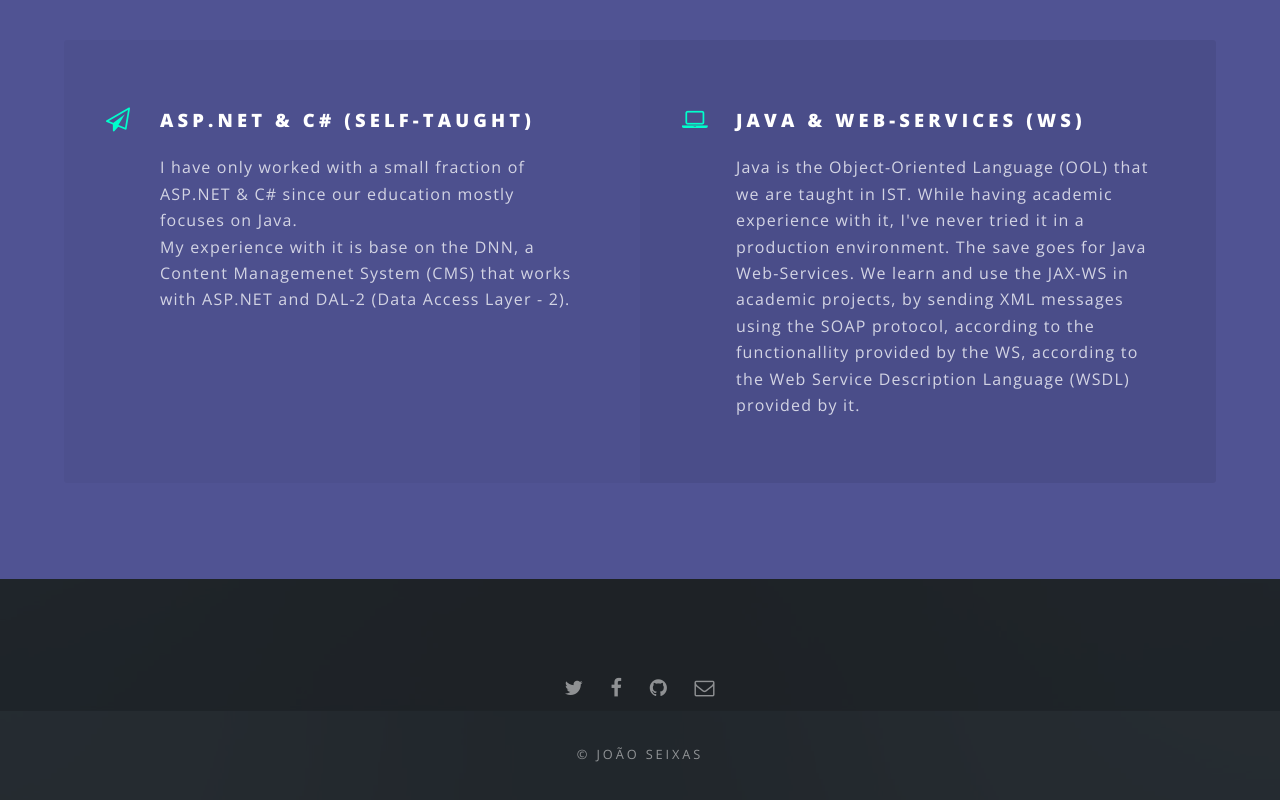
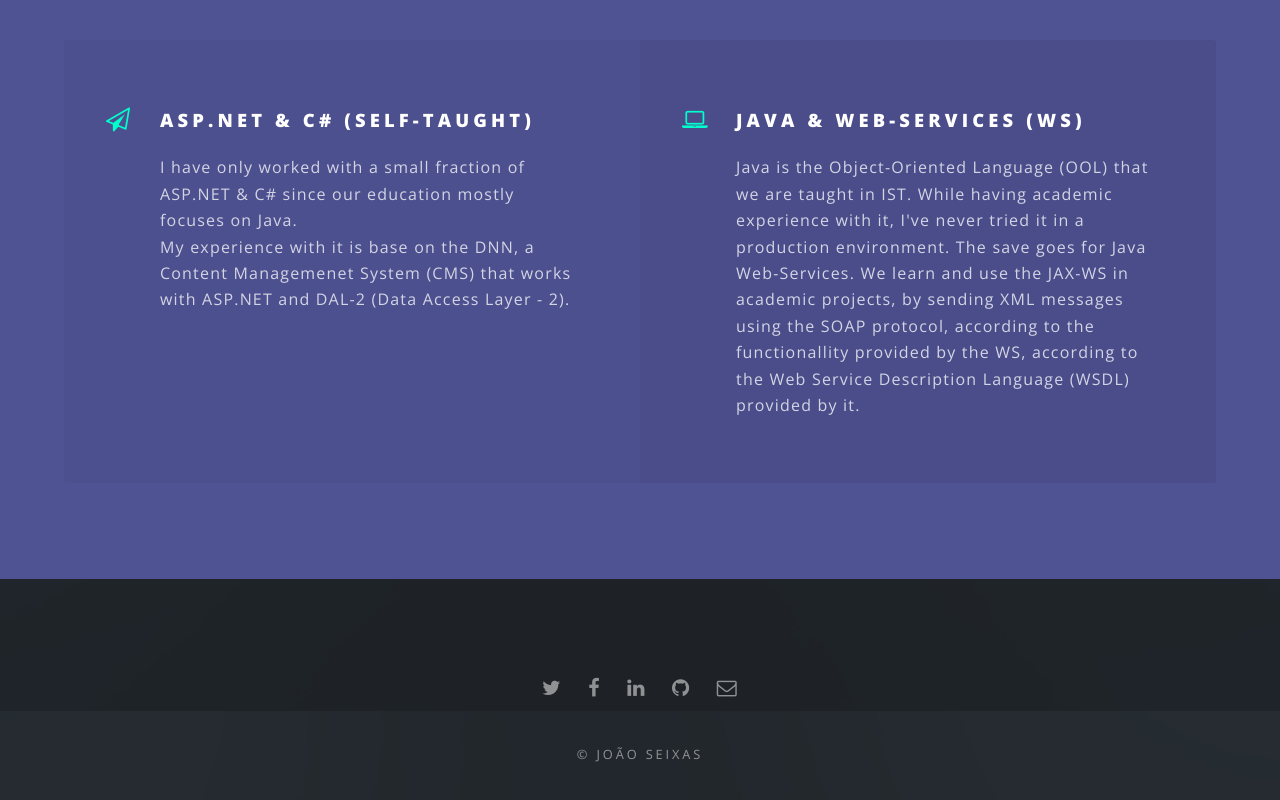
Before and after one commit to theedward/theedward.github.io, a plain HTML site: page index.html in a window 1280 px wide. Shown: the part 2930-3730 px from the top of the page. Drawn offline with nearby package versions, Linux system fonts and the light colour scheme.

Commit message:
minor fix to linkedin

```diff
--- a/index.html
+++ b/index.html
@@ -151,6 +151,7 @@
 						<ul class="icons">
 							<li><a href="https://twitter.com/_joao_ed" class="icon fa-twitter"><span class="label">Twitter</span></a></li>
 							<li><a href="https://www.facebook.com/joaoed.seixas" class="icon fa-facebook"><span class="label">Facebook</span></a></li>
+							<li><a href="https://www.linkedin.com/in/joaoeduardoseixas" class="icon fa-linkedin"><span class="label">LinkedIn</span></a></li>
 							<li><a href="https://github.com/theedward" class="icon fa-github"><span class="label">GitHub</span></a></li>
 							<li><a href="mailto:joao.seixas@outlook.pt" class="icon fa-envelope-o"><span class="label">Email</span></a></li>
 						</ul>
```
